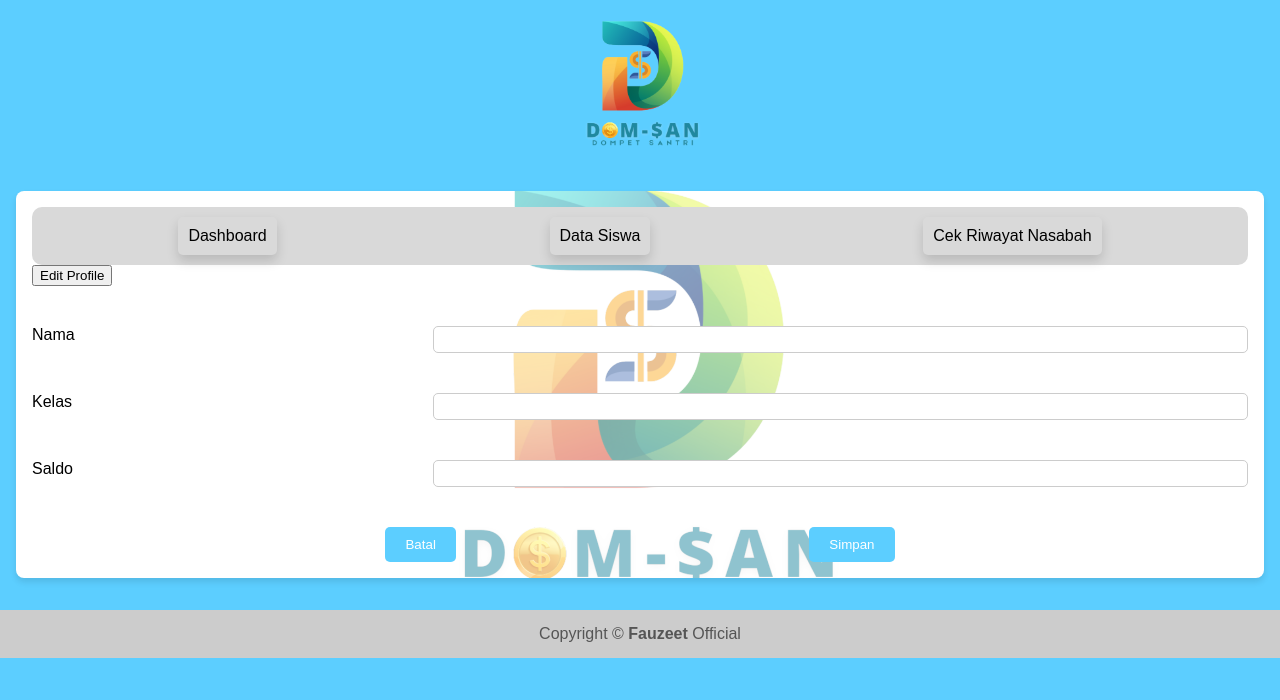
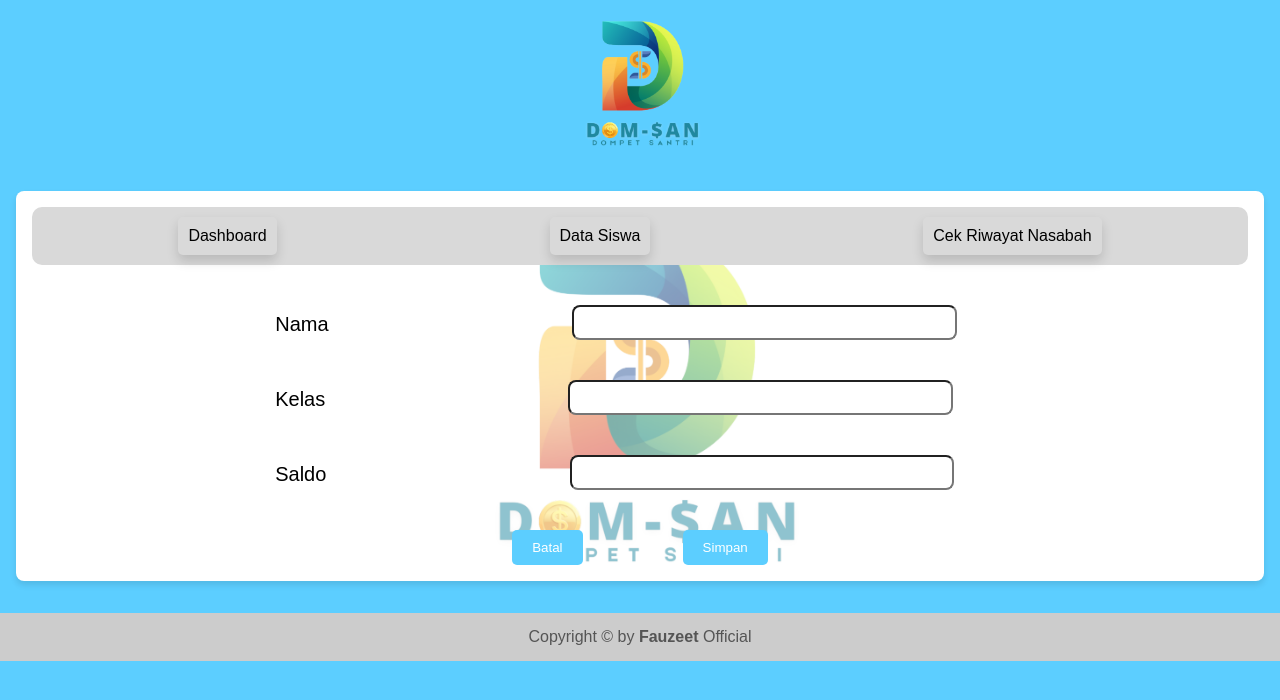
Before and after one commit to fahruroziii/domsan, a PHP site: page /tambah-siswa.php in a window 1280 px wide. Shown: the top 700 px of the page. Run offline with PHP 8.4, Linux system fonts and the light colour scheme.

Commit message:
Update tambah-siswa.php

```diff
--- a/tambah-siswa.php
+++ b/tambah-siswa.php
@@ -50,28 +50,30 @@
 
         .container {
             background-image: url('logo/1.png');
-            background-size: 500px;
+            background-size: 400px;
             background-position: center;
             background-repeat: no-repeat;
         }
         .form-group {
             display: flex;
-            justify-content: space-between;
+            text-align: center;
             margin-top: 40px;
             margin-bottom: 40px;
         }
         .form-group label {
-            flex: 1;
+            font-size: 20px;
+            margin-left:20%;
+            margin-top: 8px;
         }
         .form-group input {
-            flex: 2;
-            padding: 5px;
-            border-radius: 5px;
-            border: 1px solid #ccc;
+            width: 30%;
+            padding: 8px;
+            margin-left:20%;
+            border-radius: 8px;
         }
         .buttons {
             display: flex;
-            justify-content: space-evenly;
+            justify-content: center;
             margin-top: 10px;
         }
         .buttons button {
@@ -81,10 +83,12 @@
             cursor: pointer;
         }
         .cancel {
+            margin-right: 50px;
             background: #5cceff;
             color: white;
         }
         .save {
+            margin-left: 50px;
             background: #5cceff;
             color: white;
         }
@@ -108,7 +112,6 @@
             <a href="#">Data Siswa</a>
             <a href="#">Cek Riwayat Nasabah</a>
         </div>
-        <button>Edit Profile</button>
         <div class="form-group">
                 <label>Nama</label>
                 <input type="text" name="Nama">
@@ -127,7 +130,7 @@
             </div>
     </div>
     <footer>
-        Copyright &copy; <b>Fauzeet</b> Official
+        Copyright &copy by <b>Fauzeet</b> Official
     </footer>
 </body>
 </html>
```
